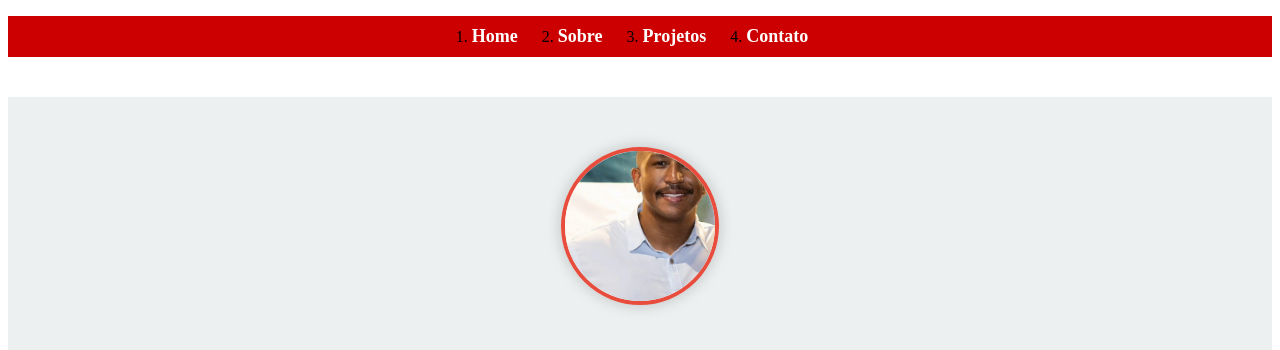
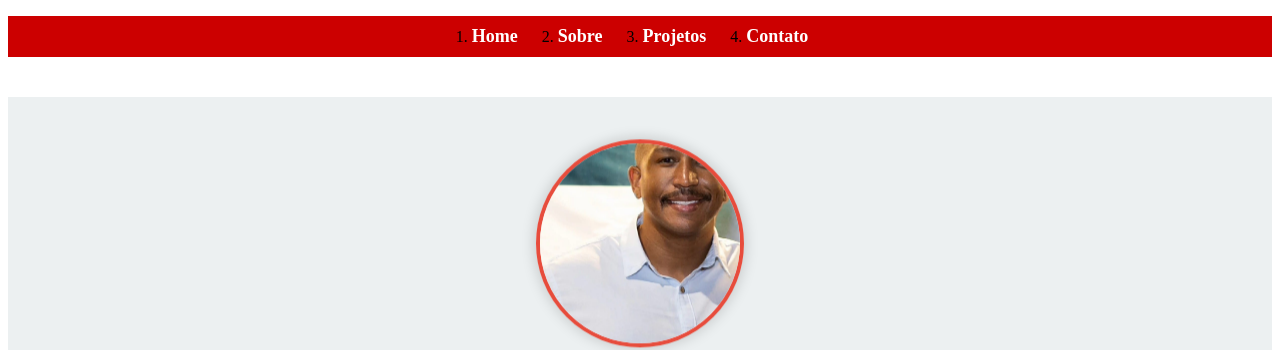
Before and after one commit to Guilherme-aoc/portfolio-Guilherme, a plain HTML site: page index.html in a window 1280 px wide. Shown: the top 350 px of the page. Drawn offline with Linux system fonts and the light colour scheme.

Commit message:
Update style.css

```diff
--- a/style.css
+++ b/style.css
@@ -68,3 +68,23 @@
   margin-bottom: 20px;
   animation: flutuar 3s ease-in-out infinite;
 }
+.foto-perfil {
+  width: 200px;
+  height: 200px;
+  object-fit: cover;
+  border-radius: 50%;
+  border: 4px solid #e74c3c;
+  box-shadow: 0 0 15px rgba(0,0,0,0.2);
+  margin-bottom: 20px;
+  animation: flutuar 3s ease-in-out infinite;
+}
+
+/* Animação de flutuar */
+@keyframes flutuar {
+  0%, 100% {
+    transform: translateY(0px);
+  }
+  50% {
+    transform: translateY(-10px);
+  }
+}
```
